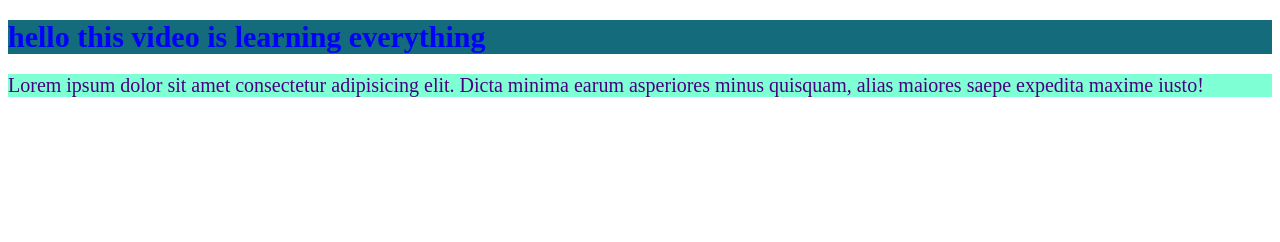
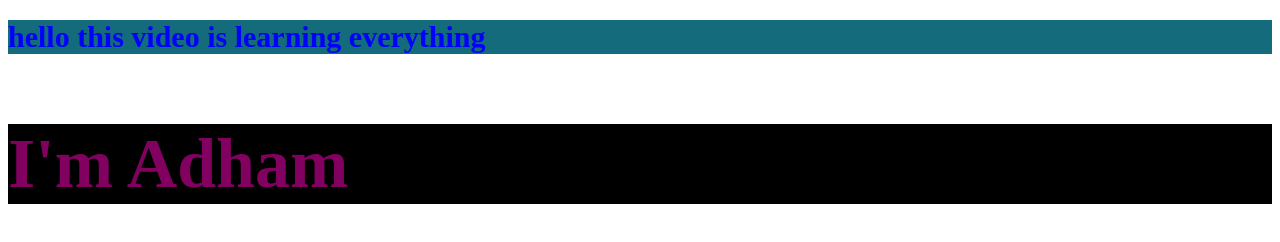
Before and after one commit to adham123-dodo/myproject, a plain HTML site: page index.html in a window 1280 px wide. Drawn offline with Linux system fonts and the light colour scheme.

Commit message:
changing title in style in html and css file

```diff
--- a/index.html
+++ b/index.html
@@ -8,6 +8,6 @@
 </head>
 <body>
     <h1>hello this video is learning everything</h1>
-    <p>Lorem ipsum dolor sit amet consectetur adipisicing elit. Dicta minima earum asperiores minus quisquam, alias maiores saepe expedita maxime iusto!</p>
+    <p>I'm Adham </p>
 </body>
 </html>
--- a/style.css
+++ b/style.css
@@ -5,7 +5,8 @@ h1{
     font-weight: 600;
 }
 p{
-    background-color:aquamarine ;
-    color: indigo;
-    font-size: 20px;
+    background-color:#000000;
+    color: rgb(130, 0, 95);
+    font-size: 70px;
+    font-weight: 700;
 }
```
